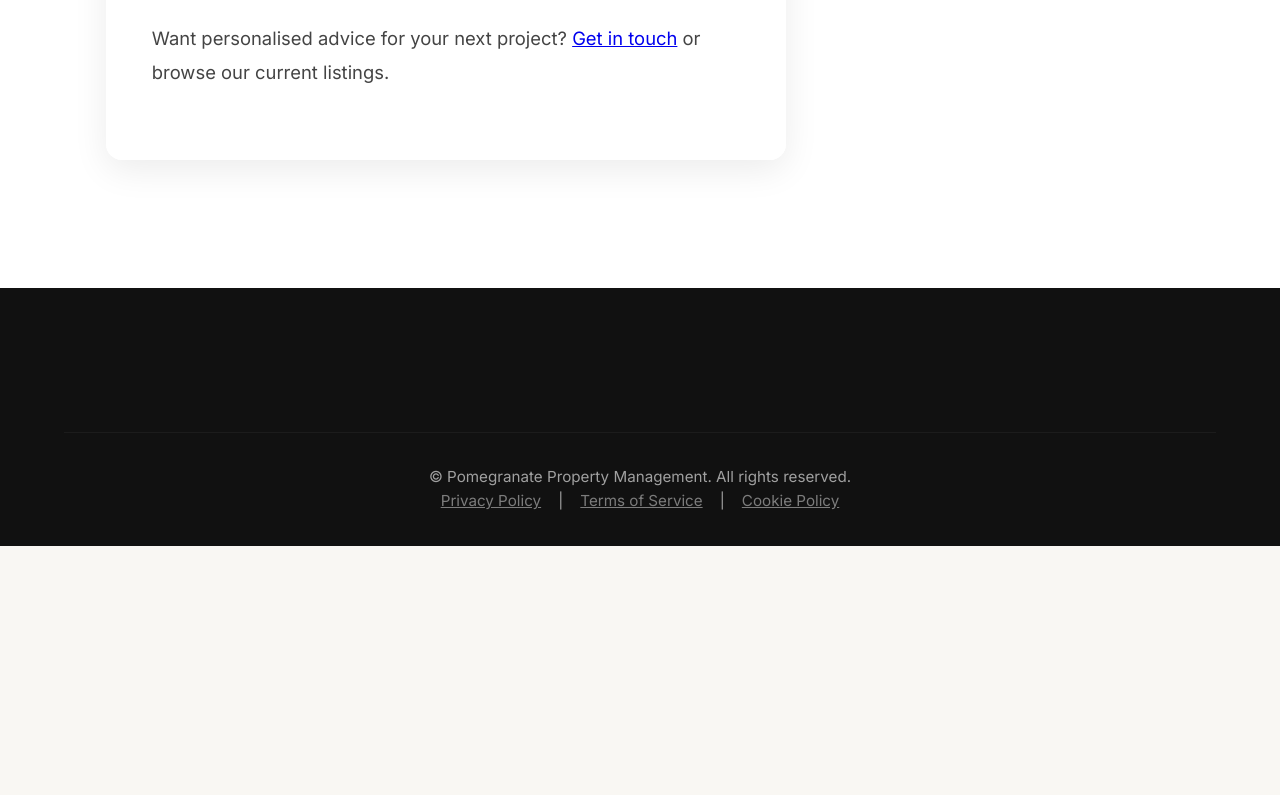
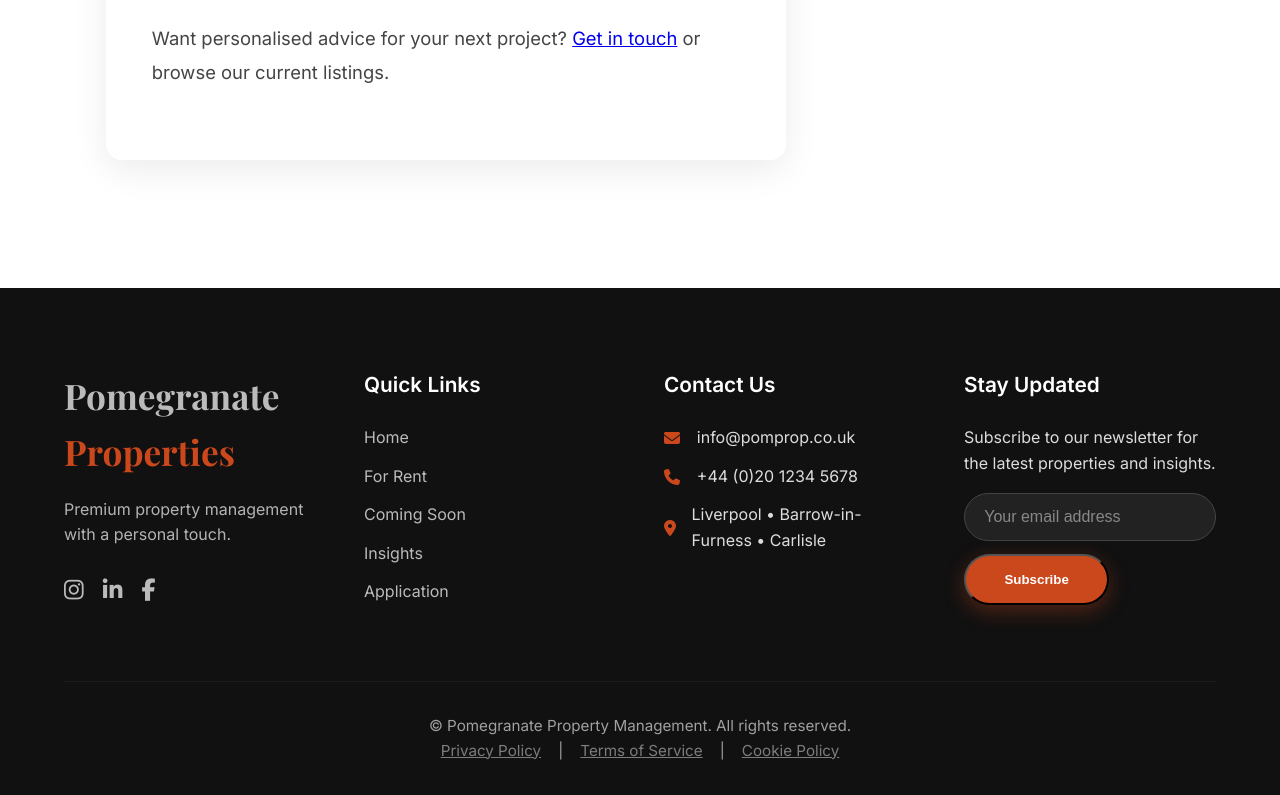
Before and after one commit to craigant26-arch/Pomegranate-Website, a plain HTML site: page post-1.html in a window 1280 px wide. Shown: the part 2847-3642 px from the top of the page. Before the commit the page ends 3393 px from the top, so only its background shows below. Drawn offline with nearby package versions, Linux system fonts and the light colour scheme.

Commit message:
Update post-1.html

```diff
--- a/post-1.html
+++ b/post-1.html
@@ -98,22 +98,62 @@
   </section>
 
   <!-- Footer -->
-  <footer class="footer">
-    <!-- same footer as other pages – paste your full footer here -->
+ <footer class="footer">
     <div class="footer-container">
-      <!-- ... -->
+      <div class="footer-column logo-column">
+        <a href="#" class="footer-logo">Pomegranate <span>Properties</span></a>
+        <p class="footer-tagline">Premium property management with a personal touch.</p>
+        <div class="social-icons">
+          <a href="#" aria-label="Instagram"><i class="fab fa-instagram"></i></a>
+          <a href="#" aria-label="LinkedIn"><i class="fab fa-linkedin-in"></i></a>
+          <a href="#" aria-label="Facebook"><i class="fab fa-facebook-f"></i></a>
+        </div>
+      </div>
+
+      <div class="footer-column">
+        <h4>Quick Links</h4>
+        <ul>
+          <li><a href="#">Home</a></li>
+          <li><a href="for-rent.html">For Rent</a></li>
+          <li><a href="coming-soon.html">Coming Soon</a></li>
+          <li><a href="insights.html">Insights</a></li>
+          <li><a href="application.html">Application</a></li>
+        </ul>
+      </div>
+
+      <div class="footer-column">
+        <h4>Contact Us</h4>
+        <ul class="contact-list">
+          <li><i class="fas fa-envelope"></i>info@pomprop.co.uk</li>
+          <li><i class="fas fa-phone"></i> +44 (0)20 1234 5678</li>
+          <li><i class="fas fa-map-marker-alt"></i> Liverpool • Barrow-in-Furness • Carlisle</li>
+        </ul>
+      </div>
+
+      <div class="footer-column newsletter-column">
+        <h4>Stay Updated</h4>
+        <p>Subscribe to our newsletter for the latest properties and insights.</p>
+        <form class="newsletter-form">
+          <input type="email" placeholder="Your email address" required>
+          <button type="submit" class="btn btn-small">Subscribe</button>
+        </form>
+      </div>
     </div>
+
     <div class="footer-bottom">
-      <p>© <span id="year"></span> Pomegranate Property Management. All rights reserved.</p>
+      <p>&copy; <span id="year"></span> Pomegranate Property Management. All rights reserved.</p>
       <div class="legal-links">
         <a href="#">Privacy Policy</a> | <a href="#">Terms of Service</a> | <a href="#">Cookie Policy</a>
       </div>
     </div>
   </footer>
 
+    <link rel="stylesheet" href="https://cdnjs.cloudflare.com/ajax/libs/font-awesome/6.5.0/css/all.min.css">
+
   <script>
     // Hamburger + year script (copy from other pages)
     // ... paste the script here ...
   </script>
 </body>
+
 </html>
```
